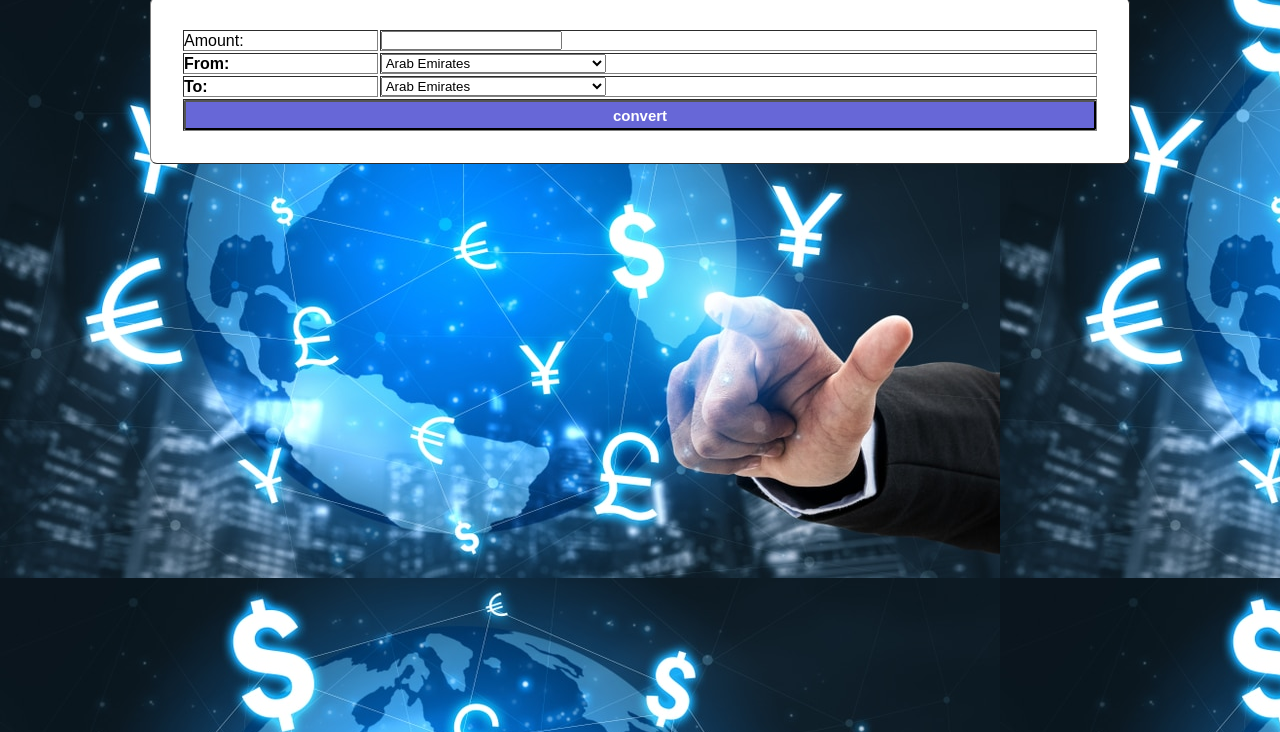
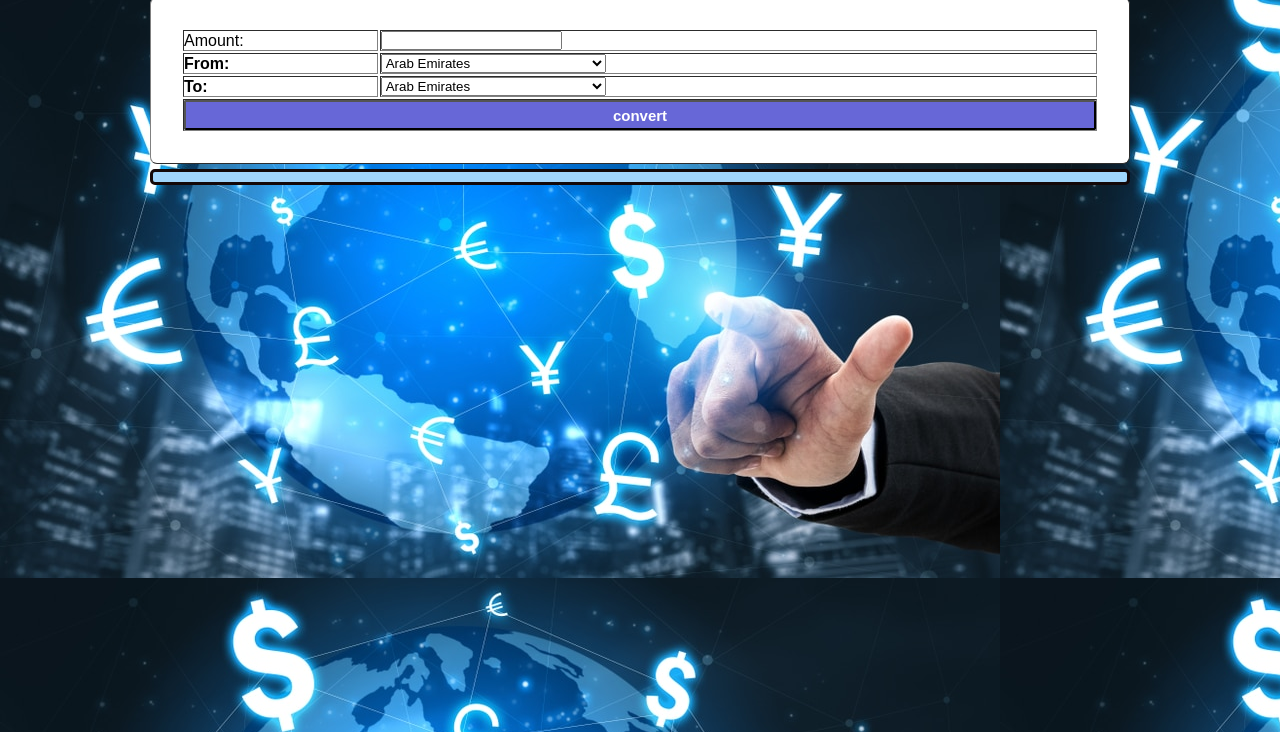
Before and after one commit to Rohit9797/currency-converter, a plain HTML site: page index.html in a window 1280 px wide. Shown: the part 68-800 px from the top of the page. Drawn offline with Linux system fonts and the light colour scheme.

Commit message:
Update style1.css
some changes in result block

```diff
--- a/style1.css
+++ b/style1.css
@@ -52,3 +52,14 @@ body {
     border-radius: 2px;
 
 }
+
+.res{
+    margin-top: 5;
+    text-align:justify;
+    border-radius: 5px;
+    border-style:solid;
+    padding: 5px;
+    color: #130808;
+    font-size:  25px;
+    background-color: #9fd5fb;
+}
```
